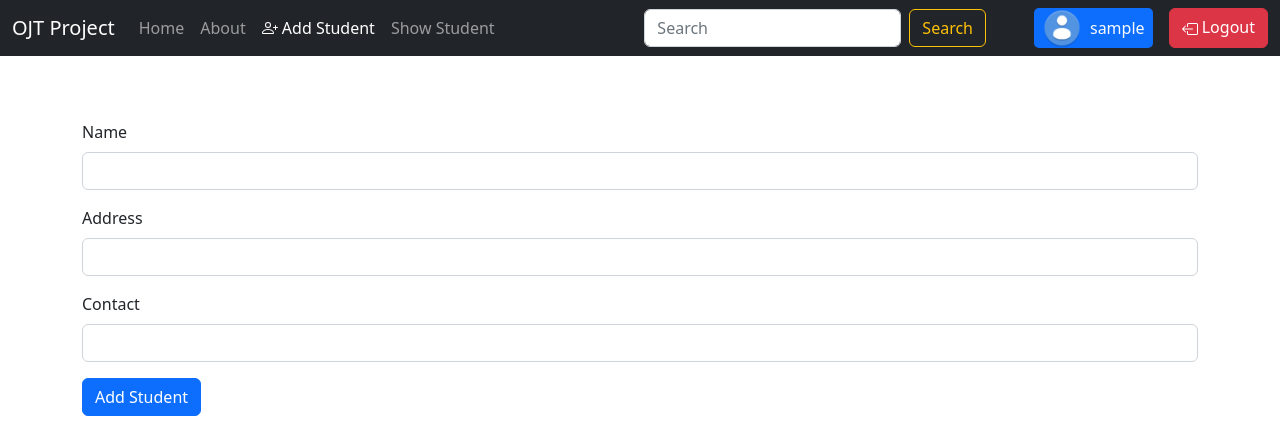
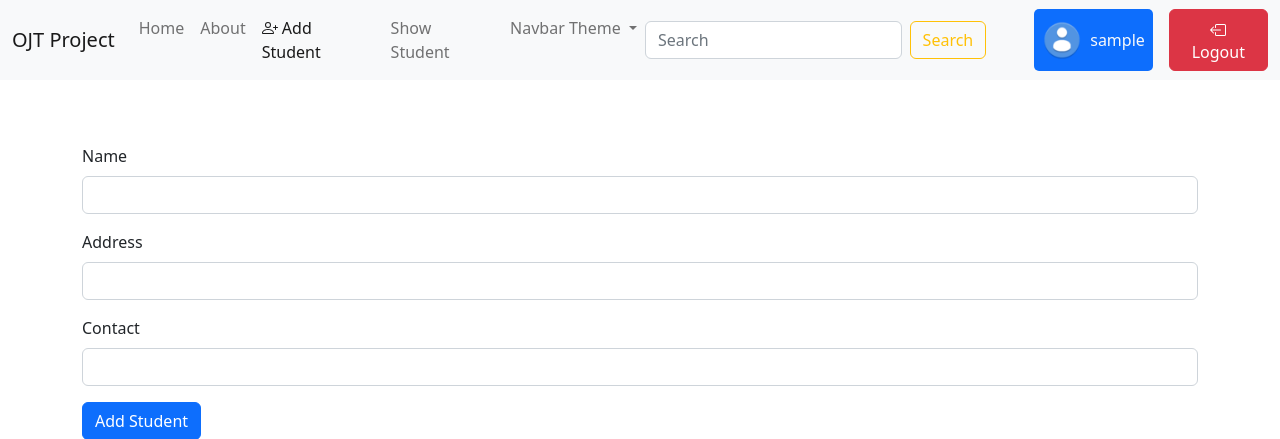
Before and after one commit to lakashDangol1234/OJT-Web-Development, a PHP site: page /lakashojt/admin/addStudent.php in a window 1280 px wide. Shown: the top 439 px of the page. Run offline with PHP 8.4, Linux system fonts and the light colour scheme; the visitor is signed in with stand-in values (Sample User, id 1).

Commit message:
Upto day 26

```diff
--- a/day_20_to_day_un_loginSystem/connection/dbconn.php
+++ b/day_20_to_day_un_loginSystem/connection/dbconn.php
@@ -1,7 +1,7 @@
 <?php
 /*
 Table Look: school.users
-| uid(PK) | username | email | contact | password |
+| uid(PK) | username | email | contact | password | navBarTheme
 */
 define("HOST", "localhost");
 define("DB_NAME", "school");
--- /dev/null
+++ b/day_20_to_day_un_loginSystem/javascript/navbarTheme.js
@@ -0,0 +1,69 @@
+let navbar = document.getElementById('navbar');
+let navbarThemeColors = document.getElementsByClassName('nav-bar-theme-color');
+let navbarThemeForm = document.getElementById('navbarThemeForm');
+
+
+// Adding active class to the current color navbar
+let currentColorInfo = document.getElementById('currentColorInfo');
+let currentColor = currentColorInfo.dataset.currentColor;
+
+let currentColorButtonItem=document.getElementById(`${currentColor}-navbar`);
+currentColorButtonItem.classList.add('active-navbarTheme','active');
+
+
+Array.from(navbarThemeColors).forEach((navbarThemeColor) => {
+    navbarThemeColor.addEventListener('click', (e) => {
+        // Grabbing previous theme and removing it
+        let previousTheme = document.querySelector('.active-navbarTheme');
+        let previousThemeColor = previousTheme.dataset.color;
+        previousTheme.classList.remove('active-navbarTheme');
+        previousTheme.classList.remove('active');
+
+        navbar.classList.remove(`bg-${previousThemeColor}`);
+
+        // Adding new theme
+        let newThemeColor = e.target.dataset.color;
+        e.target.classList.add('active-navbarTheme');
+        e.target.classList.add('active');
+        navbar.classList.add(`bg-${newThemeColor}`);
+
+
+        // For white theme or other theme | To make text dark in the navbar
+        if ((previousThemeColor == "light" || previousThemeColor == "warning" || previousThemeColor=="danger" || previousThemeColor=="success") && (newThemeColor != "light" || newThemeColor != "warning" || newThemeColor !="danger" || newThemeColor !="success")) {
+            navbar.classList.add('navbar-dark');
+        }
+
+        if ((newThemeColor == "light" || newThemeColor == "warning" || newThemeColor=="danger" || newThemeColor=="success") && navbar.classList.contains('navbar-dark')) {
+            navbar.classList.remove('navbar-dark');
+        }
+
+    })
+
+})
+
+
+// When the navbar color is selected the form gets submitted
+navbarThemeForm.addEventListener('submit', (e) => {
+    let username = document.getElementById('navbar-username').value;
+    let navBarTheme = document.querySelector('.active-navbarTheme').dataset.color;
+    e.preventDefault();
+    let data = {
+        username,
+        navBarTheme
+    };
+
+
+    fetch('/lakashojt/day_20_to_day_un_loginSystem/partials/_handleNavbarTheme.php', {
+        method: 'POST',
+        mode: "same-origin",
+        credentials: "same-origin",
+        headers: {
+            'Content-Type': 'application/json'
+        },
+        body: JSON.stringify(data)
+    }).then(response => response.text()).then(d => {
+        if (d != "Ok") {
+            console.log("Some error occured");
+        }
+    })
+})
--- a/day_20_to_day_un_loginSystem/partials/_handleLogin.php
+++ b/day_20_to_day_un_loginSystem/partials/_handleLogin.php
@@ -29,6 +29,7 @@ if (isset($_POST['login'])) {
             if ($result->password == $pwd) {
                 session_start();
                 $_SESSION['username'] = $result->username;
+                $_SESSION['navbarTheme']=$result->navBarTheme;
                 if($adminPassword===$admin_password){$_SESSION['admin']=true;}
                 header("location:/lakashojt/day_20_to_day_un_loginSystem/index.php?login=success");
             } else {
--- a/day_20_to_day_un_loginSystem/partials/_handleSignup.php
+++ b/day_20_to_day_un_loginSystem/partials/_handleSignup.php
@@ -31,11 +31,12 @@ if (isset($_POST['signup'])) {
             header("location:http://localhost/lakashojt/day_20_to_day_un_loginSystem/signupPage.php?userExists=true");
         } else {
             // If user doesnot exists then, sign up is successfull
-            $sql = "INSERT INTO `users` (`username`, `email`, `contact`,`password`) VALUES ('$username', '$email', '$contact','$pwd')";
+            $sql = "INSERT INTO `users` (`username`, `email`, `contact`,`password`,`navBarTheme`) VALUES ('$username', '$email', '$contact','$pwd','dark')";
             $stmt = $conn->prepare($sql);
             $stmt->execute();
             session_start();
             $_SESSION['username'] = $username;
+            $_SESSION['navbarTheme']='dark';
             if($adminPassword===$admin_password){$_SESSION['admin']=true;}
             header("location:/lakashojt/day_20_to_day_un_loginSystem/index.php?signup=success");
         }
--- a/day_20_to_day_un_loginSystem/partials/_header.php
+++ b/day_20_to_day_un_loginSystem/partials/_header.php
@@ -1,5 +1,16 @@
 <!-- Navbar Starts Here  -->
-<nav class="navbar navbar-expand-lg bg-dark navbar-dark">
+<nav class="navbar navbar-expand-lg <?php
+                                    if (isset($_SESSION['navbarTheme'])) {
+                                        if ($_SESSION['navbarTheme'] == "light" or $_SESSION['navbarTheme'] == "warning" or $_SESSION['navbarTheme'] == "danger" or $_SESSION['navbarTheme'] == "success") {
+                                            echo 'bg-' . $_SESSION['navbarTheme'];
+                                        } else {
+                                            echo 'bg-' . $_SESSION['navbarTheme'] . ' navbar-dark';
+                                        }
+                                    } else {
+                                        echo 'bg-dark navbar-dark';
+                                    }
+                                    ?>" id="navbar">
+
     <div class="container-fluid">
         <a class="navbar-brand" href="/lakashojt/day_20_to_day_un_loginSystem/index.php">OJT Project</a>
         <button class="navbar-toggler" type="button" data-bs-toggle="collapse" data-bs-target="#navbarSupportedContent" aria-controls="navbarSupportedContent" aria-expanded="false" aria-label="Toggle navigation">
@@ -31,6 +42,40 @@
                 }
                 ?>
 
+
+                <?php
+                if (isset($_SESSION['username'])) {
+                    echo '
+                        <li class="nav-item dropdown">
+                        <a class="nav-link dropdown-toggle" href="#" id="navbarDropdown" role="button" data-bs-toggle="dropdown" aria-expanded="false">
+                            Navbar Theme
+                        </a>
+                        <ul class="dropdown-menu" aria-labelledby="navbarDropdown">
+                        <form method="post" id="navbarThemeForm">
+
+                            <!-- Username  -->
+                            <input type="hidden" id="navbar-username" name="navbar-username" value="' . $_SESSION['username'] . '">
+
+                            <p id="currentColorInfo" data-current-color="' . $_SESSION['navbarTheme'] . '" class="d-none"></p>
+                            <li><button class="dropdown-item nav-bar-theme-color" id="primary-navbar" data-color="primary" name="navbarColor" value="primary">Blue</button></li>
+                            <li><button class="dropdown-item nav-bar-theme-color" id="dark-navbar" data-color="dark" name="navbarColor" value="dark">Black</button></li>
+                            <li><button class="dropdown-item nav-bar-theme-color" id="success-navbar" data-color="success" name="navbarColor" value="success">Green</button></li>
+                            <li><button class="dropdown-item nav-bar-theme-color" id="danger-navbar" data-color="danger" name="navbarColor" value="danger">Red</button></li>
+                            <li><button class="dropdown-item nav-bar-theme-color" id="secondary-navbar" data-color="secondary" name="navbarColor" value="secondary">Grey</button></li>
+                            <li><button class="dropdown-item nav-bar-theme-color" id="warning-navbar" data-color="warning" name="navbarColor" value="warning">Yellow</button></li>
+                            <li><button class="dropdown-item nav-bar-theme-color" id="info-navbar" data-color="info" name="navbarColor" value="info">Light Blue</button></li>
+                            <li><button class="dropdown-item nav-bar-theme-color" id="light-navbar" data-color="light" name="navbarColor" value="light">White</button></li>
+                            <li>
+                                <hr class="dropdown-divider">
+                            </li>
+                            <li><button class="dropdown-item">Something else here</button></li>
+                        </form>
+                    </ul>
+                    </li>
+                        ';
+                }
+                ?>
+
             </ul>
             <form class="d-flex me-5" role="search">
                 <input class="form-control me-2" type="search" placeholder="Search" aria-label="Search">
@@ -44,7 +89,7 @@
                         <p class="text-light m-0 ms-2">' . $_SESSION['username'] . '</p>
                     </div>
 
-                    <a type="button" href="/lakashojt/day_20_to_day_un_loginSystem/partials/_handleLogout.php" class="btn btn-danger">
+                    <a type="button" href="/lakashojt/day_20_to_day_un_loginSystem/partials/_handleLogout.php" class="btn btn-' . ($_SESSION['navbarTheme'] == "danger" ? "secondary" : "danger") . '">
                     <svg xmlns="http://www.w3.org/2000/svg" width="16" height="16" fill="currentColor" class="bi bi-box-arrow-left" viewBox="0 0 16 16">
                         <path fill-rule="evenodd" d="M6 12.5a.5.5 0 0 0 .5.5h8a.5.5 0 0 0 .5-.5v-9a.5.5 0 0 0-.5-.5h-8a.5.5 0 0 0-.5.5v2a.5.5 0 0 1-1 0v-2A1.5 1.5 0 0 1 6.5 2h8A1.5 1.5 0 0 1 16 3.5v9a1.5 1.5 0 0 1-1.5 1.5h-8A1.5 1.5 0 0 1 5 12.5v-2a.5.5 0 0 1 1 0v2z"></path>
                         <path fill-rule="evenodd" d="M.146 8.354a.5.5 0 0 1 0-.708l3-3a.5.5 0 1 1 .708.708L1.707 7.5H10.5a.5.5 0 0 1 0 1H1.707l2.147 2.146a.5.5 0 0 1-.708.708l-3-3z"></path>
@@ -67,3 +112,10 @@
     </div>
     <!-- NavBar ends Here  -->
 </nav>
+
+<?php
+
+if (isset($_SESSION['username'])) {
+    echo '<script defer src="./javascript/navbarTheme.js"></script>';
+}
+?>
```
Also changed, not shown: day_20_to_day_un_loginSystem/partials/_handleNavbarTheme.php (added, +22 -0 lines), 1 other file.
